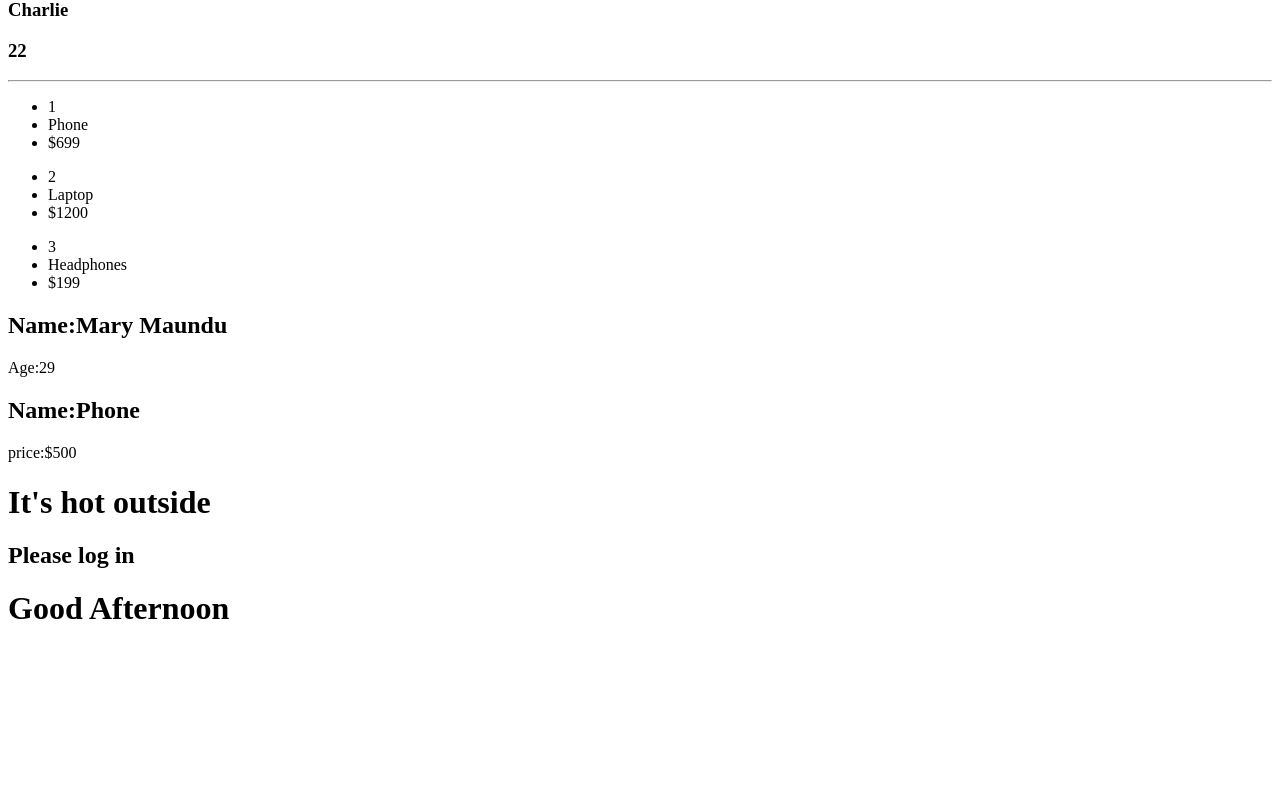
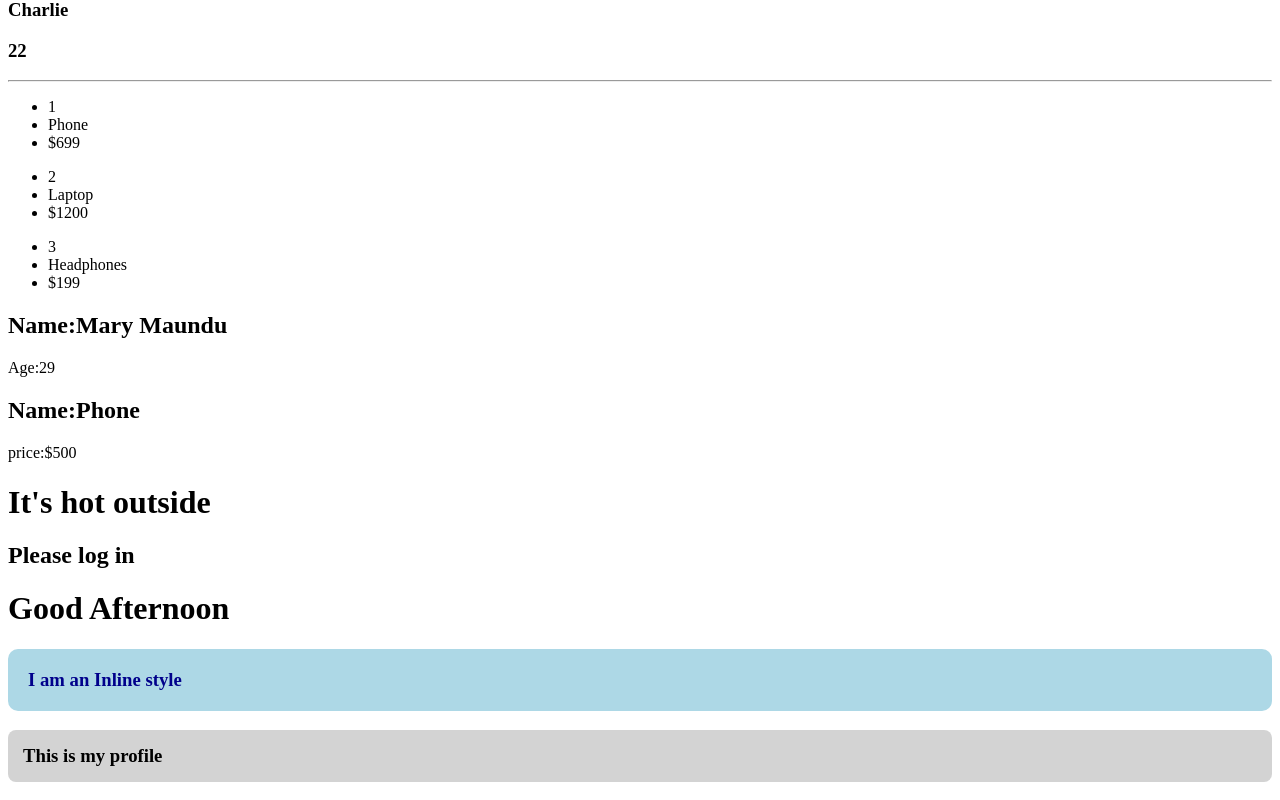
Before and after one commit to maundu55/project, a React (Vite) app: page / in a window 1280 px wide. Shown: the part 733-1533 px from the top of the page. Before the commit the page ends 1382 px from the top, so only its background shows below. Built offline with nearby package versions, Linux system fonts and the light colour scheme.

Commit message:
create inline style in react

```diff
--- a/package.json
+++ b/package.json
@@ -11,7 +11,8 @@
   },
   "dependencies": {
     "react": "^18.3.1",
-    "react-dom": "^18.3.1"
+    "react-dom": "^18.3.1",
+    "react-icons": "^5.3.0"
   },
   "devDependencies": {
     "@eslint/js": "^9.13.0",
--- a/src/App.jsx
+++ b/src/App.jsx
@@ -12,6 +12,8 @@ import Product from "./components/Product"
 import Weather from "./components/Weather"
 import UserStatus from "./components/UserStatus"
 import Greeting from "./components/Greeting"
+import StyledCard from "./components/StyledCard"
+import ProfileCard from "./components/ProfileCard"
 
 function App() {
 
@@ -32,6 +34,8 @@ function App() {
 
     <UserStatus loggedIn={false} Admin={true} />
     <Greeting  timeOfDay ="afternoon"/>
+    <StyledCard />
+    <ProfileCard />
     </>
 
   )
--- /dev/null
+++ b/src/components/ProfileCard.jsx
@@ -0,0 +1,17 @@
+import React from 'react'
+
+const ProfileCard = () => {
+    const styles ={
+        backgroundColor:'lightgray',
+        padding:'15px',
+        borderRadius:'8px',
+        color:'black'
+    }
+  return (
+    <div>
+        <h3 style={styles}>This is my profile</h3>
+    </div>
+  )
+}
+
+export default ProfileCard
--- /dev/null
+++ b/src/components/StyledCard.jsx
@@ -0,0 +1,12 @@
+import React from 'react'
+
+const StyledCard = () => {
+    const styles = {backgroundColor: 'lightblue', padding:'20px', borderRadius:'10px', color:'darkblue'};
+  return (
+    <div>
+      <h3 style={styles}>I am an Inline style</h3>
+    </div>
+  )
+}
+
+export default StyledCard
```
Also changed, not shown: 1 other file (tests, documents, lock files or other folders).
